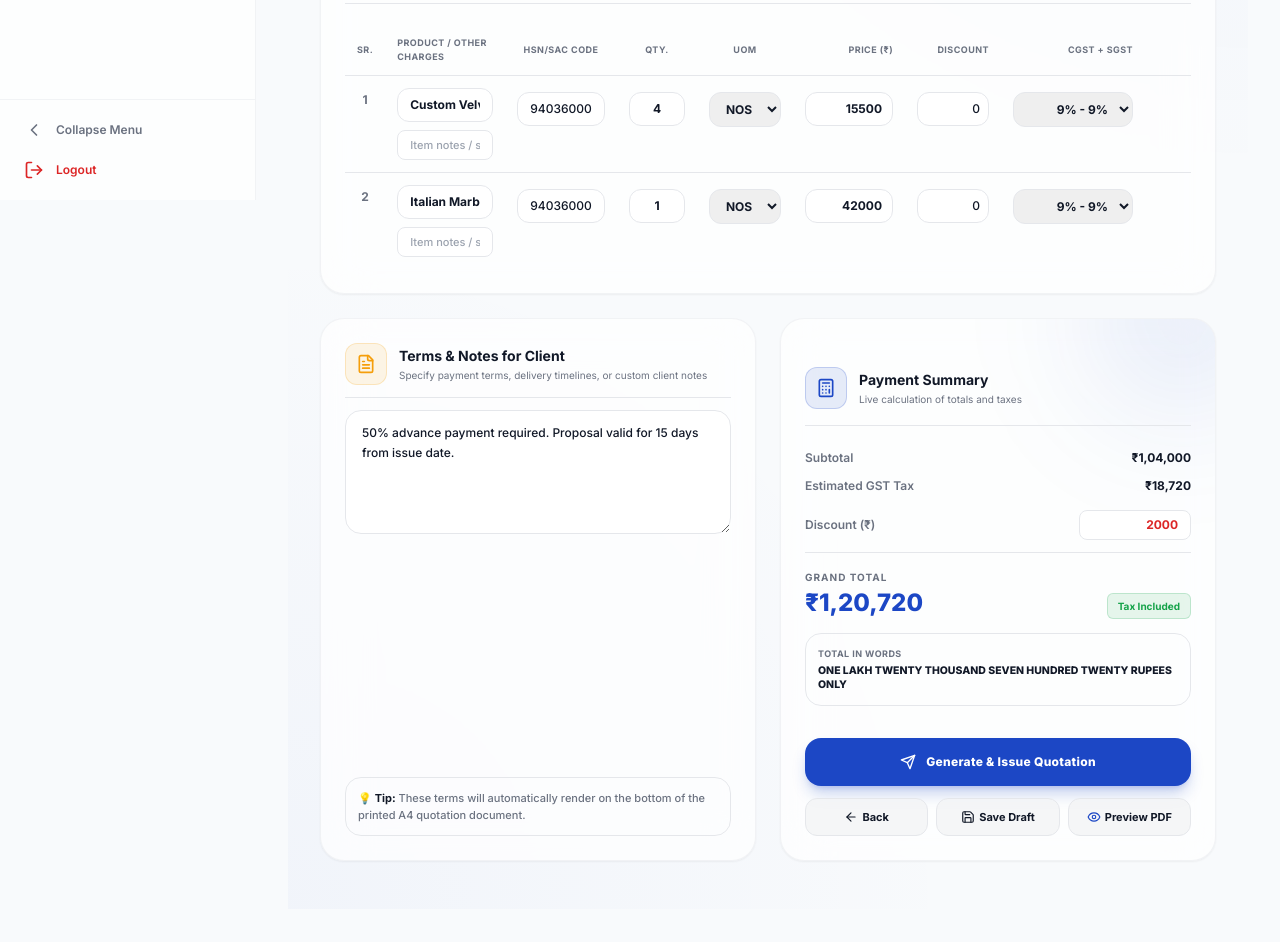
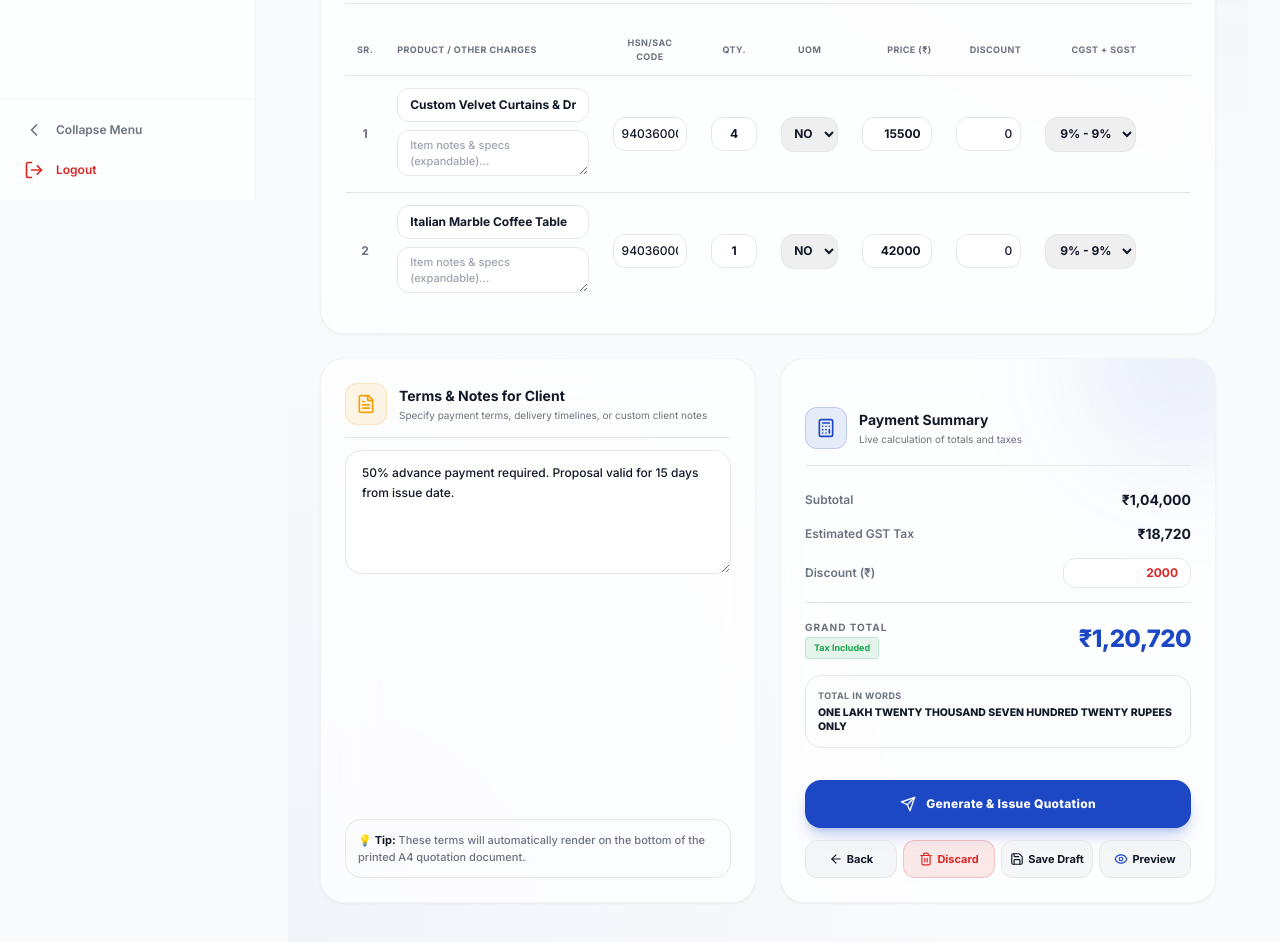
Before and after one commit to priyankpanchal2429/Dream-Decorators, a Next.js app in the folder apps/frontend/: page /quotations/new in a window 1280 px wide. Shown: the part 600-1542 px from the top of the page. Built offline with nearby package versions, Linux system fonts and the light colour scheme.

Commit message:
feat: make item notes expandable textarea, align line total to middle, align Grand Total column, and add Discard button with icon

```diff
--- a/apps/frontend/src/features/quotations/components/CreateQuotationForm.tsx
+++ b/apps/frontend/src/features/quotations/components/CreateQuotationForm.tsx
@@ -141,7 +141,7 @@ export const CreateQuotationForm: React.FC<CreateQuotationFormProps> = ({
             </div>
             <div>
               <h3 className="text-sm font-bold text-txtPrimary">Line Items & Pricing</h3>
-              <p className="text-[10px] text-txtSecondary mt-0.5">Manage products, item notes, HSN/SAC codes, UOM, and GST tax calculations</p>
+              <p className="text-[10px] text-txtSecondary mt-0.5">Manage products, expandable item notes, HSN/SAC codes, UOM, and GST tax calculations</p>
             </div>
           </div>
 
@@ -161,14 +161,14 @@ export const CreateQuotationForm: React.FC<CreateQuotationFormProps> = ({
             <thead>
               <tr className="bg-hoverBg/40 border-b border-borderClr/30 text-[9px] font-bold text-txtSecondary uppercase tracking-wider">
                 <th className="px-3 py-3 text-center w-10">SR.</th>
-                <th className="px-3 py-3">PRODUCT / OTHER CHARGES</th>
+                <th className="px-3 py-3 w-[280px]">PRODUCT / OTHER CHARGES</th>
                 <th className="px-3 py-3 text-center w-28">HSN/SAC CODE</th>
                 <th className="px-3 py-3 text-center w-20">QTY.</th>
                 <th className="px-3 py-3 text-center w-24">UOM</th>
                 <th className="px-3 py-3 text-right w-28">PRICE (₹)</th>
                 <th className="px-3 py-3 text-right w-24">DISCOUNT</th>
                 <th className="px-3 py-3 text-right w-36">CGST + SGST</th>
-                <th className="px-3 py-3 text-right w-32">TOTAL (₹)</th>
+                <th className="px-3 py-3 text-right w-36">TOTAL (₹)</th>
                 <th className="px-3 py-3 text-center w-12"></th>
               </tr>
             </thead>
@@ -181,33 +181,33 @@ export const CreateQuotationForm: React.FC<CreateQuotationFormProps> = ({
                 const lineTotal = lineSub * (1 + (item.taxPercent || 0) / 100);
 
                 return (
-                  <tr key={item.id} className="hover:bg-hoverBg/30 transition-colors align-top">
+                  <tr key={item.id} className="hover:bg-hoverBg/30 transition-colors">
                     {/* SR. */}
-                    <td className="px-3 py-3 text-center font-bold text-txtSecondary pt-4">
+                    <td className="px-3 py-3 text-center font-bold text-txtSecondary align-middle">
                       {idx + 1}
                     </td>
 
-                    {/* PRODUCT / OTHER CHARGES + ITEM NOTES UNDERNEATH */}
-                    <td className="px-3 py-3 space-y-2">
+                    {/* PRODUCT / OTHER CHARGES + EXPANDABLE ITEM NOTES */}
+                    <td className="px-3 py-3 space-y-2 w-[280px]">
                       <input
                         type="text"
-                        placeholder="Item Title (e.g. Custom Velvet Curtains & Drapes)"
+                        placeholder="Item Title (e.g. Custom Velvet Curtains)"
                         value={item.description}
                         onChange={(e) => onUpdateItem(item.id, 'description', e.target.value)}
                         className="w-full px-3 py-2 text-xs rounded-xl bg-hoverBg/60 border border-borderClr/30 text-txtPrimary focus:outline-none focus:border-primary/50 font-bold"
                       />
-                      {/* Item Notes / Description Box */}
-                      <input
-                        type="text"
-                        placeholder="Item notes / specifications (e.g. Teakwood frame with premium velvet finish)"
+                      {/* Expandable Adjustable Textarea for Item Notes */}
+                      <textarea
+                        rows={2}
+                        placeholder="Item notes & specs (expandable)..."
                         value={item.itemNotes || ''}
                         onChange={(e) => onUpdateItem(item.id, 'itemNotes', e.target.value)}
-                        className="w-full px-3 py-1.5 text-[11px] rounded-lg bg-hoverBg/30 border border-borderClr/20 text-txtSecondary placeholder:text-txtSecondary/50 focus:outline-none focus:border-primary/40 font-medium"
+                        className="w-full px-3 py-1.5 text-[11px] rounded-xl bg-hoverBg/30 border border-borderClr/20 text-txtSecondary placeholder:text-txtSecondary/50 focus:outline-none focus:border-primary/40 font-medium resize-y"
                       />
                     </td>
 
                     {/* HSN/SAC CODE */}
-                    <td className="px-3 py-3 pt-4">
+                    <td className="px-3 py-3 align-middle">
                       <input
                         type="text"
                         placeholder="94036000"
@@ -218,7 +218,7 @@ export const CreateQuotationForm: React.FC<CreateQuotationFormProps> = ({
                     </td>
 
                     {/* QTY. */}
-                    <td className="px-3 py-3 pt-4">
+                    <td className="px-3 py-3 align-middle">
                       <input
                         type="number"
                         min={1}
@@ -229,7 +229,7 @@ export const CreateQuotationForm: React.FC<CreateQuotationFormProps> = ({
                     </td>
 
                     {/* UOM */}
-                    <td className="px-3 py-3 pt-4">
+                    <td className="px-3 py-3 align-middle">
                       <select
                         value={item.uom || 'NOS'}
                         onChange={(e) => onUpdateItem(item.id, 'uom', e.target.value)}
@@ -244,7 +244,7 @@ export const CreateQuotationForm: React.FC<CreateQuotationFormProps> = ({
                     </td>
 
                     {/* PRICE */}
-                    <td className="px-3 py-3 pt-4">
+                    <td className="px-3 py-3 align-middle">
                       <input
                         type="number"
                         min={0}
@@ -255,7 +255,7 @@ export const CreateQuotationForm: React.FC<CreateQuotationFormProps> = ({
                     </td>
 
                     {/* DISCOUNT */}
-                    <td className="px-3 py-3 pt-4">
+                    <td className="px-3 py-3 align-middle">
                       <input
                         type="number"
                         min={0}
@@ -266,8 +266,8 @@ export const CreateQuotationForm: React.FC<CreateQuotationFormProps> = ({
                       />
                     </td>
 
-                    {/* CGST + SGST (Shows 9% - 9% instead of 18%) */}
-                    <td className="px-3 py-3 pt-4">
+                    {/* CGST + SGST (Shows 9% - 9%) */}
+                    <td className="px-3 py-3 align-middle">
                       <select
                         value={item.taxPercent}
                         onChange={(e) => onUpdateItem(item.id, 'taxPercent', Number(e.target.value))}
@@ -281,15 +281,15 @@ export const CreateQuotationForm: React.FC<CreateQuotationFormProps> = ({
                       </select>
                     </td>
 
-                    {/* TOTAL */}
-                    <td className="px-3 py-3 text-right pt-4">
-                      <span className="text-xs font-black text-txtPrimary">
+                    {/* TOTAL (₹) - VERTICALLY MIDDLE ALIGNED & LARGER TEXT */}
+                    <td className="px-3 py-3 text-right align-middle">
+                      <span className="text-sm font-black text-txtPrimary tracking-tight">
                         ₹{lineTotal.toLocaleString('en-IN')}
                       </span>
                     </td>
 
                     {/* ACTION */}
-                    <td className="px-3 py-3 text-center pt-4">
+                    <td className="px-3 py-3 text-center align-middle">
                       <button
                         type="button"
                         disabled={items.length === 1}
--- a/apps/frontend/src/features/quotations/components/QuotationSummaryCard.tsx
+++ b/apps/frontend/src/features/quotations/components/QuotationSummaryCard.tsx
@@ -2,7 +2,7 @@
 
 import React from 'react';
 import { useRouter } from 'next/navigation';
-import { Calculator, Save, Eye, Send, ArrowLeft } from 'lucide-react';
+import { Calculator, Save, Eye, Send, ArrowLeft, Trash2 } from 'lucide-react';
 import { formatINR } from '../../dashboard/constants';
 import { numberToWordsINR } from '../utils/numberToWordsINR';
 
@@ -29,6 +29,12 @@ export const QuotationSummaryCard: React.FC<QuotationSummaryCardProps> = ({
 }) => {
   const router = useRouter();
 
+  const handleDiscard = () => {
+    if (confirm('Are you sure you want to discard this quotation draft? Any unsaved changes will be lost.')) {
+      router.push('/quotations');
+    }
+  };
+
   return (
     <div className="glass-panel p-6 rounded-3xl space-y-6 relative overflow-hidden group">
       {/* Ambient Glow */}
@@ -44,19 +50,22 @@ export const QuotationSummaryCard: React.FC<QuotationSummaryCardProps> = ({
         </div>
       </div>
 
-      {/* Breakdown List */}
-      <div className="space-y-3 relative z-10 text-xs">
+      {/* Breakdown List - Perfectly Aligned Right Column */}
+      <div className="space-y-3.5 relative z-10 text-xs">
+        {/* Subtotal */}
         <div className="flex justify-between items-center text-txtSecondary">
           <span className="font-semibold">Subtotal</span>
-          <span className="font-bold text-txtPrimary">{formatINR(subtotal)}</span>
+          <span className="font-bold text-txtPrimary text-sm">{formatINR(subtotal)}</span>
         </div>
 
+        {/* GST Tax */}
         <div className="flex justify-between items-center text-txtSecondary">
           <span className="font-semibold">Estimated GST Tax</span>
-          <span className="font-bold text-txtPrimary">{formatINR(taxAmount)}</span>
+          <span className="font-bold text-txtPrimary text-sm">{formatINR(taxAmount)}</span>
         </div>
 
-        <div className="flex justify-between items-center gap-4 pt-1">
+        {/* Discount Input */}
+        <div className="flex justify-between items-center gap-4">
           <span className="font-semibold text-txtSecondary">Discount (₹)</span>
           <input
             type="number"
@@ -64,24 +73,26 @@ export const QuotationSummaryCard: React.FC<QuotationSummaryCardProps> = ({
             value={discountAmount || ''}
             onChange={(e) => setDiscountAmount(Number(e.target.value))}
             placeholder="0"
-            className="w-28 px-3 py-1.5 text-xs text-right rounded-lg bg-hoverBg/60 border border-borderClr/40 text-danger font-bold focus:outline-none focus:border-danger/50"
+            className="w-32 px-3 py-1.5 text-xs text-right rounded-xl bg-hoverBg/60 border border-borderClr/40 text-danger font-bold focus:outline-none focus:border-danger/50"
           />
         </div>
 
-        {/* Grand Total */}
+        {/* Grand Total Row - Aligned with above amount column */}
         <div className="pt-4 border-t border-borderClr/40">
-          <div className="flex justify-between items-end">
+          <div className="flex justify-between items-center">
             <div>
-              <span className="text-[10px] font-bold text-txtSecondary uppercase tracking-widest">Grand Total</span>
-              <p className="text-2xl font-black text-primary mt-0.5">{formatINR(grandTotal)}</p>
+              <span className="text-[10px] font-bold text-txtSecondary uppercase tracking-widest block">Grand Total</span>
+              <span className="text-[9px] font-bold text-success bg-success/10 px-2 py-0.5 rounded border border-success/20 inline-block mt-0.5">
+                Tax Included
+              </span>
             </div>
-            <span className="px-2.5 py-1 rounded-md bg-success/10 text-success text-[10px] font-bold border border-success/20">
-              Tax Included
+            <span className="text-2xl font-black text-primary tracking-tight">
+              {formatINR(grandTotal)}
             </span>
           </div>
 
           {/* Total in Words Section (Right below Grand Total Amount) */}
-          <div className="mt-3.5 p-3 rounded-2xl bg-hoverBg/60 border border-borderClr/30 text-[10.5px]">
+          <div className="mt-4 p-3 rounded-2xl bg-hoverBg/60 border border-borderClr/30 text-[10.5px]">
             <span className="text-[9px] font-bold text-txtSecondary uppercase tracking-wider block mb-0.5">
               Total in words
             </span>
@@ -94,7 +105,7 @@ export const QuotationSummaryCard: React.FC<QuotationSummaryCardProps> = ({
 
       {/* Primary Action Buttons */}
       <div className="space-y-3 pt-2 relative z-10">
-        {/* Taller Generate & Issue Button */}
+        {/* Taller Issue Button */}
         <button
           onClick={onIssueQuotation}
           className="w-full flex items-center justify-center gap-2.5 px-5 py-3.5 rounded-2xl bg-primary hover:bg-primary/90 text-white font-extrabold text-xs tracking-wide shadow-lg shadow-primary/25 transition-all duration-300 hover:scale-[1.01] active:scale-[0.99] h-12"
@@ -103,30 +114,44 @@ export const QuotationSummaryCard: React.FC<QuotationSummaryCardProps> = ({
           Generate & Issue Quotation
         </button>
 
-        {/* 3 Button Row: Back | Save Draft | Preview PDF */}
-        <div className="grid grid-cols-3 gap-2">
+        {/* 4 Action Buttons Row: Back | Discard | Save Draft | Preview PDF */}
+        <div className="grid grid-cols-4 gap-1.5">
+          {/* Back */}
           <button
             onClick={() => router.push('/quotations')}
-            className="flex items-center justify-center gap-1 px-2.5 py-2.5 rounded-xl bg-hoverBg border border-borderClr/40 text-txtPrimary hover:border-primary/40 text-[11px] font-bold transition-colors"
+            className="flex items-center justify-center gap-1 px-2 py-2.5 rounded-xl bg-hoverBg border border-borderClr/40 text-txtPrimary hover:border-primary/40 text-[11px] font-bold transition-colors"
+            title="Back to Quotations"
           >
             <ArrowLeft className="h-3.5 w-3.5" />
             Back
           </button>
 
+          {/* Discard */}
+          <button
+            onClick={handleDiscard}
+            className="flex items-center justify-center gap-1 px-2 py-2.5 rounded-xl bg-danger/10 border border-danger/20 text-danger hover:bg-danger hover:text-white text-[11px] font-bold transition-colors"
+            title="Discard Draft"
+          >
+            <Trash2 className="h-3.5 w-3.5" />
+            Discard
+          </button>
+
+          {/* Save Draft */}
           <button
             onClick={onSaveDraft}
-            className="flex items-center justify-center gap-1 px-2.5 py-2.5 rounded-xl bg-hoverBg border border-borderClr/40 text-txtPrimary hover:border-primary/40 text-[11px] font-bold transition-colors"
+            className="flex items-center justify-center gap-1 px-2 py-2.5 rounded-xl bg-hoverBg border border-borderClr/40 text-txtPrimary hover:border-primary/40 text-[11px] font-bold transition-colors"
           >
             <Save className="h-3.5 w-3.5" />
             Save Draft
           </button>
 
+          {/* Preview PDF */}
           <button
             onClick={onPreviewPDF}
-            className="flex items-center justify-center gap-1 px-2.5 py-2.5 rounded-xl bg-hoverBg border border-borderClr/40 text-txtPrimary hover:border-primary/40 text-[11px] font-bold transition-colors"
+            className="flex items-center justify-center gap-1 px-2 py-2.5 rounded-xl bg-hoverBg border border-borderClr/40 text-txtPrimary hover:border-primary/40 text-[11px] font-bold transition-colors"
           >
             <Eye className="h-3.5 w-3.5 text-primary" />
-            Preview PDF
+            Preview
           </button>
         </div>
       </div>
```
